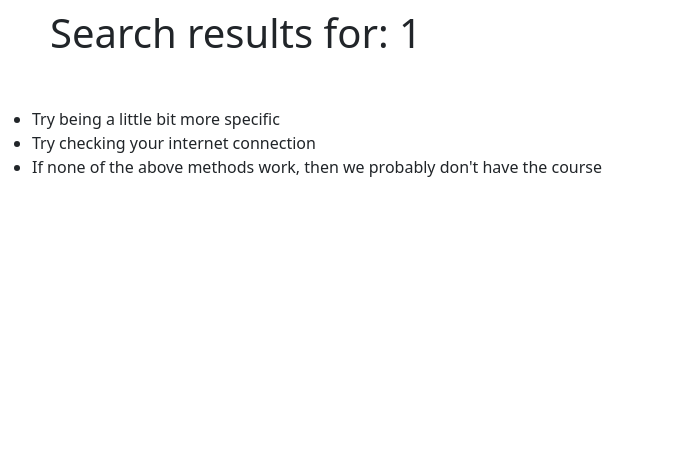
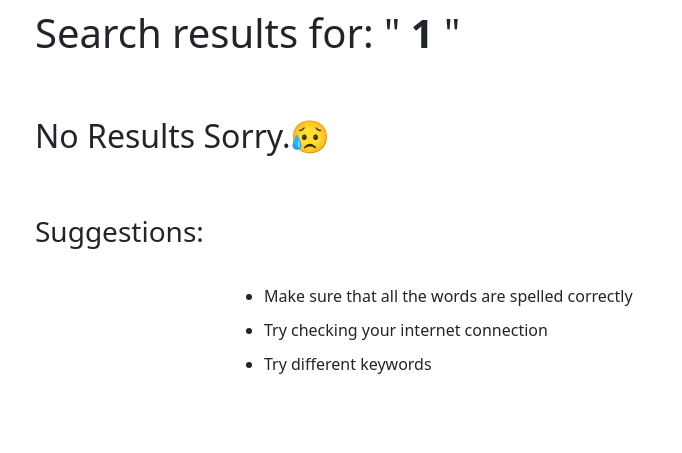
Before and after one commit to AryeshSaha/MinorProject2022, a PHP site: page /Components/pages/search.php?query=1 in a window 1280 px wide. Shown: the part 347-800 px from the top of the page, without its empty margins (0-682 px from the left). Run offline with PHP 8.4, Linux system fonts and the light colour scheme; data comes from the database, SQL or seed files in the repository.

Commit message:
No results css added

```diff
--- a/Components/pages/search.php
+++ b/Components/pages/search.php
@@ -50,11 +50,14 @@
     $query = "SELECT * FROM `courses` WHERE MATCH(crnaam) AGAINST ('$srch')";
     $result = mysqli_query($con, $query);
     $sucksex = true;
+    ?>
 
+    <h1 class="srches">Search results for: "<b> <?php echo $srch ?> </b>"</h1>
+
+    <?php
     while ($row   = mysqli_fetch_assoc($result)) {
         $sucksex = false;
     ?>
-        <h1 class="srches">Search results for: <?php echo $srch ?></h1>
         <div class="card" style="width: 18rem">
             <img src="<?php echo $row['crimg']; ?>" class="card-img-top" alt="courseImg">
             <div class="card-body">
@@ -73,12 +76,17 @@
 
     if ($sucksex) {
     ?>
-        <h1 class="srches">Search results for: <?php echo $srch ?></h1>
-        <ul>
-            <li>Try being a little bit more specific</li>
-            <li>Try checking your internet connection</li>
-            <li>If none of the above methods work, then we probably don't have the course</li>
-        </ul>
+        <div class="noresults">
+            <h2 class="srches">No Results Sorry.😥</h2>
+            <h3 class="srches">Suggestions: </h3>
+            <div class="srch-ul">
+                <ul>
+                    <li>Make sure that all the words are spelled correctly</li>
+                    <li>Try checking your internet connection</li>
+                    <li>Try different keywords</li>
+                </ul>
+            </div>
+        </div>
     <?php
     }
     ?>
--- a/Components/style/courses.css
+++ b/Components/style/courses.css
@@ -14,17 +14,50 @@
   margin-left: 75px;
 }
 
-.nav-item a{
+.nav-item a {
   color: white !important;
   font-size: 20px;
 }
 
-.nav-item a:hover{
+.nav-item a:hover {
   color: black !important;
 }
 
+.noresults {
+  /* border: 2px solid red; */
+  display: flex;
+  flex-direction: column;
+  align-items: start;
+  width: 75%;
+  flex-wrap: wrap;
+}
+
+.srches {
+    padding: 0px 15px;
+    margin: 30px 20px;
+}
+
+.srch-ul{
+    width: 100%;
+    padding-left: 14.5rem;
+}
+
+.srch-ul > ul > li{
+    padding: 5px 0px;
+}
+
+@media (max-width: 768px){
+    .noresults{
+        display: block;
+        width: 100%;
+    }
+
     .srches{
-    margin-left: 50px;
-    margin-top: 30px;
-    margin-bottom: 50px;
+        display: block;
+        margin-bottom: 25px;
     }
+
+    .srch-ul{
+        padding-left: 2rem;
+    }
+}
```
Also changed, not shown: README.md. Lines whose indentation alone changed are shown as unchanged.
